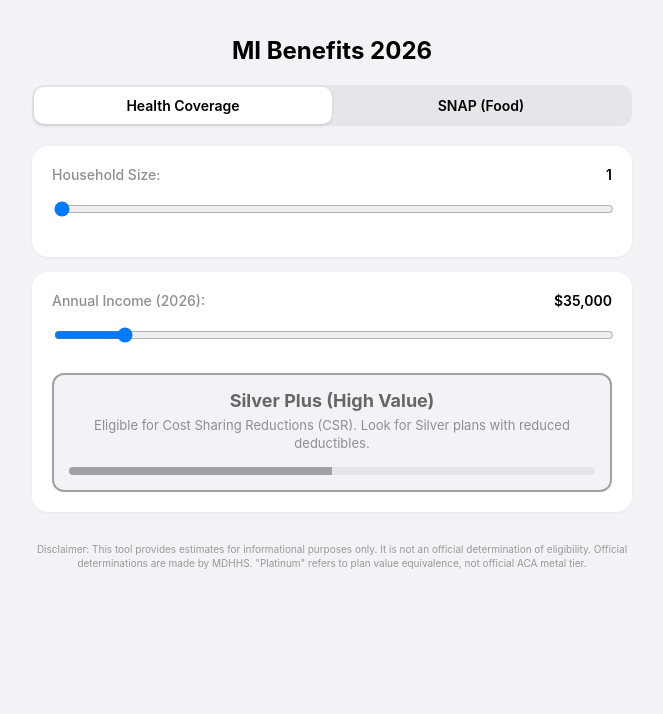
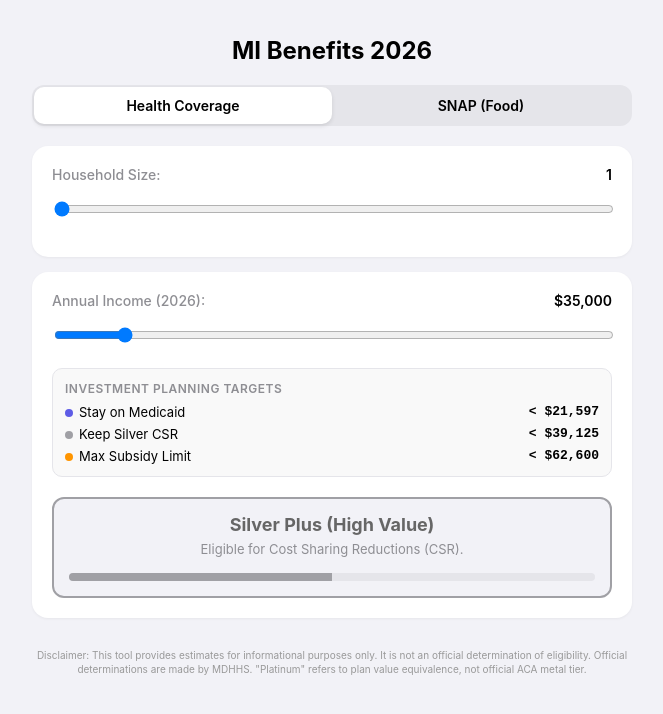
Before and after one commit to timdegraff/Benefits-Calculator, a plain HTML site: page index.html in a window 1280 px wide. Shown: the whole page, without its empty margins (308-971 px from the left). Drawn offline with Linux system fonts and the light colour scheme.

Commit message:
Update index.html

```diff
--- a/index.html
+++ b/index.html
@@ -97,6 +97,34 @@
             box-sizing: border-box;
         }
 
+        /* Planning Targets */
+        .targets-box {
+            background: #F9F9F9;
+            border: 1px solid #E5E5EA;
+            border-radius: 10px;
+            padding: 12px;
+            margin-top: 5px;
+            margin-bottom: 20px;
+        }
+        .targets-header {
+            font-size: 12px;
+            text-transform: uppercase;
+            letter-spacing: 0.5px;
+            color: var(--subtext);
+            margin-bottom: 8px;
+            font-weight: 600;
+        }
+        .target-row {
+            display: flex;
+            justify-content: space-between;
+            font-size: 13px;
+            margin-bottom: 6px;
+        }
+        .target-row:last-child { margin-bottom: 0; }
+        .t-label { color: var(--text); }
+        .t-val { font-weight: 600; font-family: monospace; }
+        .dot { height: 8px; width: 8px; display: inline-block; border-radius: 50%; margin-right: 6px; }
+
         /* Results */
         .result-box {
             text-align: center;
@@ -162,6 +190,22 @@
             <label>Annual Income (2026): <span id="incomeVal" class="value-display">$35,000</span></label>
             <input type="range" id="annualIncome" min="0" max="300000" step="1000" value="35000" oninput="updateCalculations()">
 
+            <div class="targets-box">
+                <div class="targets-header">Investment Planning Targets</div>
+                <div class="target-row">
+                    <span class="t-label"><span class="dot" style="background:var(--platinum)"></span>Stay on Medicaid</span>
+                    <span class="t-val" id="target138">$0</span>
+                </div>
+                <div class="target-row">
+                    <span class="t-label"><span class="dot" style="background:var(--silver)"></span>Keep Silver CSR</span>
+                    <span class="t-val" id="target250">$0</span>
+                </div>
+                <div class="target-row">
+                    <span class="t-label"><span class="dot" style="background:var(--gold)"></span>Max Subsidy Limit</span>
+                    <span class="t-val" id="target400">$0</span>
+                </div>
+            </div>
+
             <div id="healthResult" class="result-box hidden">
                 <div id="healthTitle" class="result-title">--</div>
                 <div id="healthDesc" class="result-desc">--</div>
@@ -226,19 +270,26 @@
         const size = parseInt(document.getElementById('hhSize').value);
         document.getElementById('hhSizeVal').innerText = size;
 
-        // Health Tab Calculation
+        // --- Health Tab Updates ---
         const annualInc = parseFloat(document.getElementById('annualIncome').value);
         document.getElementById('incomeVal').innerText = "$" + annualInc.toLocaleString();
+
+        // Update Target Thresholds
+        const fpl = getFPL(size);
+        document.getElementById('target138').innerText = "< $" + Math.floor(fpl * 1.38).toLocaleString();
+        document.getElementById('target250').innerText = "< $" + Math.floor(fpl * 2.50).toLocaleString();
+        document.getElementById('target400').innerText = "< $" + Math.floor(fpl * 4.00).toLocaleString();
+
         calcHealth(size, annualInc);
 
-        // SNAP Tab Logic
+        // --- SNAP Tab Updates ---
         const fpl100_annual = getFPL(size);
         const limit_annual = fpl100_annual * 2.0; // 200% FPL Limit Annual
 
         const snapIncomeSlider = document.getElementById('annualSnapIncome');
         const snapDeductSlider = document.getElementById('monthlyDeductions');
 
-        // 1. Cap Income Slider at Limit
+        // Cap Income Slider
         snapIncomeSlider.max = limit_annual;
         document.getElementById('snapLimitText').innerText = "Max Allowed: $" + limit_annual.toLocaleString() + "/yr";
 
@@ -246,25 +297,22 @@
         let snapAnnual = parseFloat(snapIncomeSlider.value);
         if (snapAnnual > limit_annual) snapAnnual = limit_annual;
 
-        // 2. Calculate Monthly Income
+        // Calculate Monthly Income
         const currentMonthlyIncome = snapAnnual / 12;
 
-        // 3. Cap Deductions Slider at Monthly Income
-        // Since you can't deduct more than you make for net income purposes effectively
-        // We round up to nearest 50 for cleaner slider behavior
+        // Cap Deductions Slider
         let maxDeduction = Math.ceil(currentMonthlyIncome / 50) * 50;
-        if (maxDeduction === 0) maxDeduction = 0; // handle 0 case
-
+        if (maxDeduction === 0) maxDeduction = 0;
         snapDeductSlider.max = maxDeduction;
 
-        // Get Deduction Value (clamped by new max)
+        // Get Deduction Value (clamped)
         let snapDeduct = parseFloat(snapDeductSlider.value);
         if (snapDeduct > maxDeduction) {
             snapDeduct = maxDeduction;
             snapDeductSlider.value = maxDeduction;
         }
 
-        // Update Text Labels
+        // Update Labels
         document.getElementById('snapIncomeVal').innerText = "$" + snapAnnual.toLocaleString();
         document.getElementById('deductVal').innerText = "$" + snapDeduct.toLocaleString();
 
@@ -285,29 +333,29 @@
         resultBox.className = 'result-box';
 
         if (fplPercent <= 138) {
-            title.innerText = "Healthy Michigan Plan (Platinum Level)";
-            desc.innerText = "State-sponsored Platinum-equivalent plan. $0 premiums and low/no out-of-pocket costs.";
+            title.innerText = "Healthy Michigan Plan (Platinum)";
+            desc.innerText = "State-sponsored Platinum-equivalent plan. $0 premiums.";
             resultBox.style.border = "2px solid var(--platinum)";
             title.style.color = "var(--platinum)";
             bar.style.width = "25%";
             bar.style.backgroundColor = "var(--platinum)";
         } else if (fplPercent <= 250) {
             title.innerText = "Silver Plus (High Value)";
-            desc.innerText = "Eligible for Cost Sharing Reductions (CSR). Look for Silver plans with reduced deductibles.";
+            desc.innerText = "Eligible for Cost Sharing Reductions (CSR).";
             resultBox.style.border = "2px solid var(--silver)";
             title.style.color = "#666";
             bar.style.width = "50%";
             bar.style.backgroundColor = "var(--silver)";
         } else if (fplPercent <= 400) {
             title.innerText = "Standard Marketplace";
-            desc.innerText = "Eligible for premium tax credits to lower monthly payments.";
+            desc.innerText = "Eligible for premium tax credits.";
             resultBox.style.border = "2px solid var(--gold)";
             title.style.color = "var(--gold)";
             bar.style.width = "75%";
             bar.style.backgroundColor = "var(--gold)";
         } else {
             title.innerText = "Subsidy Cliff";
-            desc.innerText = "Income exceeds 400% FPL. Full price premiums apply.";
+            desc.innerText = "Full price premiums apply.";
             resultBox.style.border = "2px solid var(--cliff)";
             title.style.color = "var(--cliff)";
             bar.style.width = "100%";
@@ -335,7 +383,7 @@
             title.style.color = "var(--primary)";
         } else {
             title.innerText = "$0 Benefit";
-            desc.innerText = "Based on income and deductions, benefit reduces to zero.";
+            desc.innerText = "Benefit reduces to zero.";
             title.style.color = "var(--subtext)";
         }
     }
```
